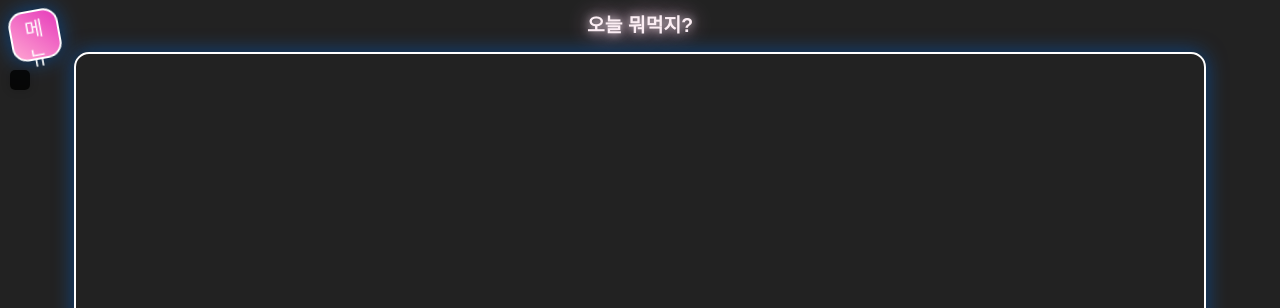
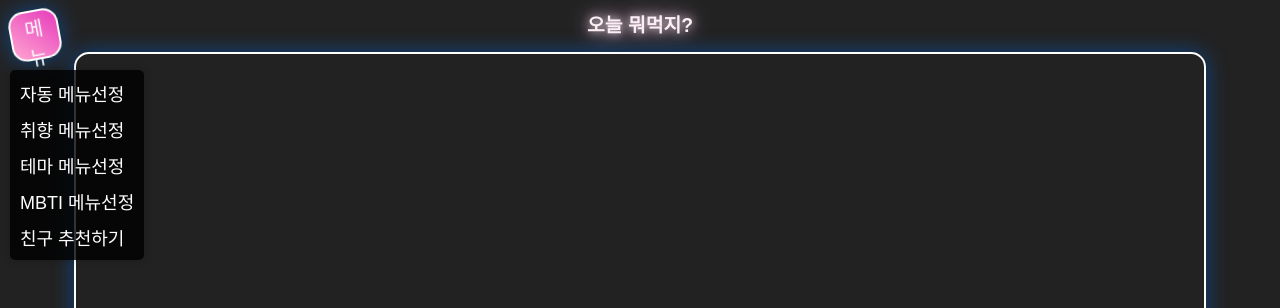
Before and after one commit to EriYukai/tte1, a plain HTML site: page index.html in a window 1280 px wide. Both pictures are taken after a click on the button "메뉴". Shown: the top 308 px of the page. Drawn offline with Linux system fonts and the light colour scheme; animation ran at ten frames a second; a web font is replaced by a local one.

Commit message:
Update index.html

```diff
--- a/index.html
+++ b/index.html
@@ -16,7 +16,11 @@
     </header>
     <nav id="menu-list" class="hidden">
         <ul>
-
+            <li>자동 메뉴선정</li>
+            <li>취향 메뉴선정</li>
+            <li>테마 메뉴선정</li>
+            <li>MBTI 메뉴선정</li>
+            <li>친구 추천하기</li>
         </ul>
     </nav>
     <main>
```
